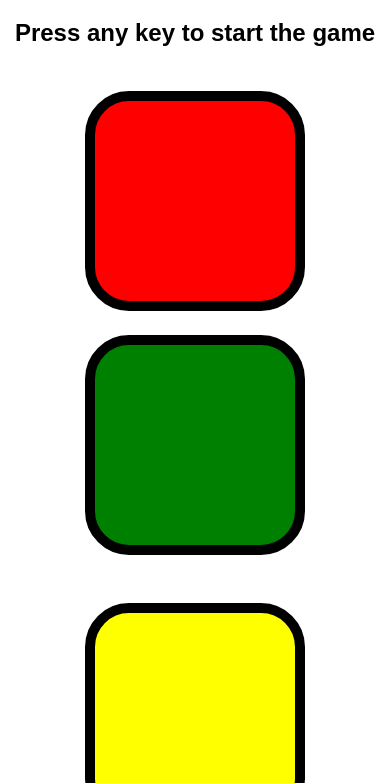
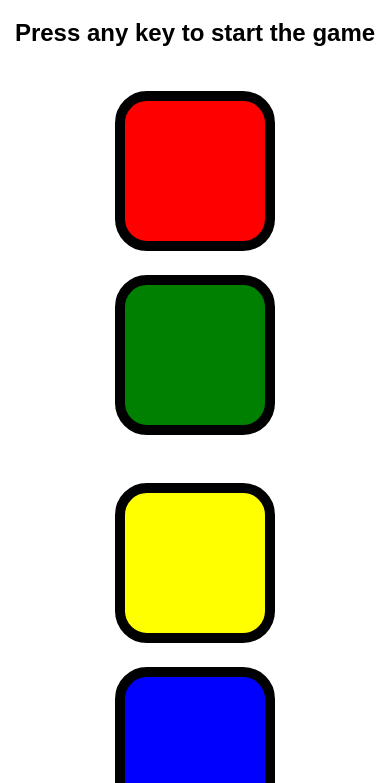
Before and after one commit to tejasarora00/Simon-Says-Game, a plain HTML site: page index.html in a window 390 px wide. Shown: the part 61-844 px from the top of the page. Drawn offline with Linux system fonts and the light colour scheme.

Commit message:
Files Changed

```diff
--- a/style.css
+++ b/style.css
@@ -46,3 +46,10 @@ body {
 .flash {
     background-color: white;
 }
+
+@media (min-width: 320px) and (max-width: 480px) {
+    .btn {
+        width: 140px;
+        height: 140px;
+    }
+}
```
